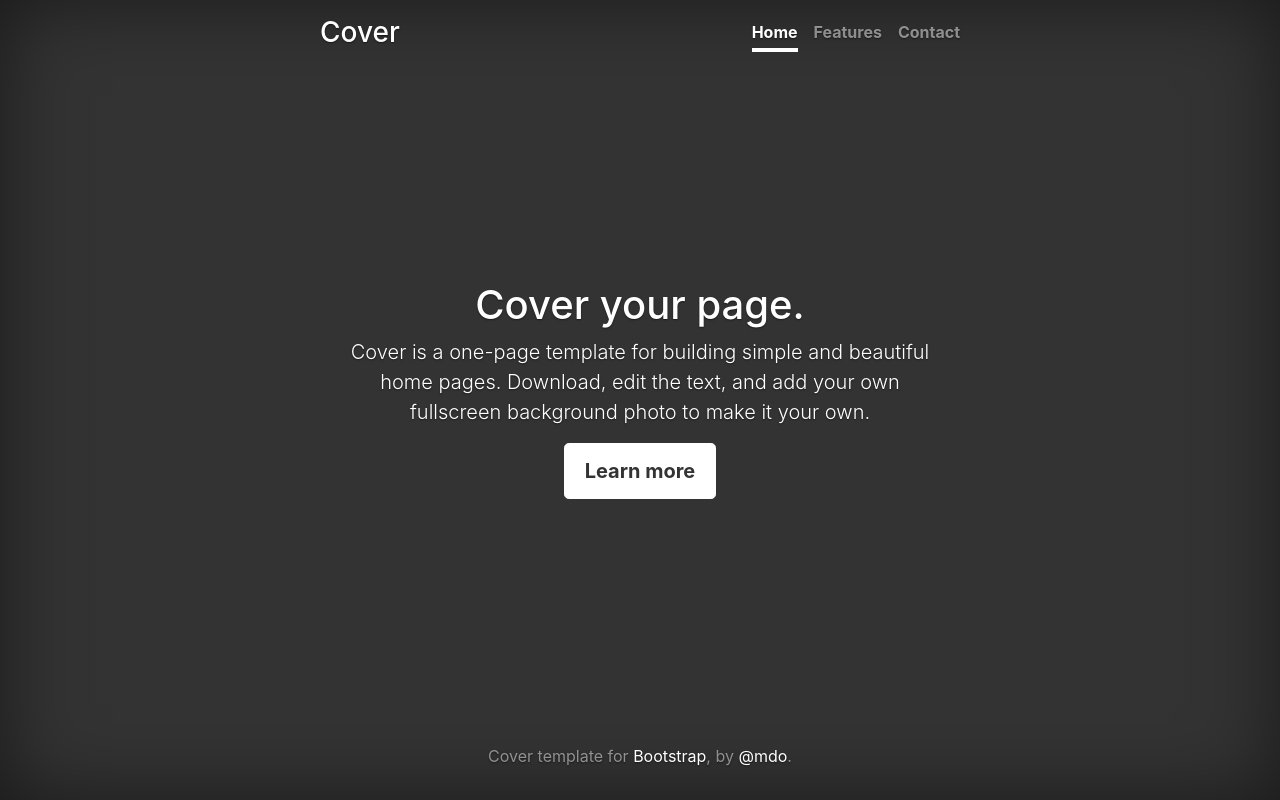
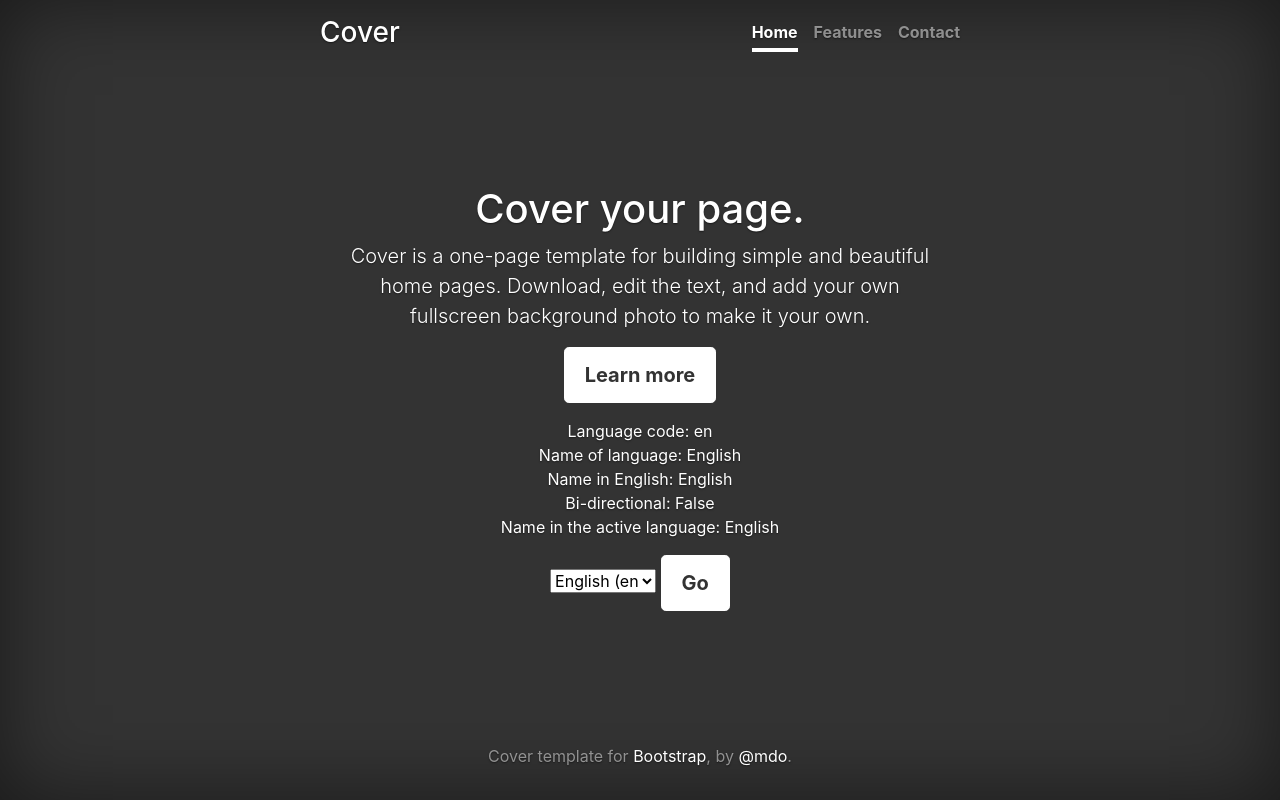
Before and after one commit to yasinaliyari/Payment-Gateway, a Django app: page / in a window 1280 px wide. Run offline with Django 5.2, Linux system fonts and the light colour scheme; parts of the project's set-up code (start-up, migrations or seed data) failed here and were passed over; some libraries are stand-ins or nearby versions.

Commit message:
add choice language to cover.html

```diff
--- a/templates/cover/index.html
+++ b/templates/cover/index.html
@@ -1,4 +1,5 @@
 {% load static %}
+{% load i18n %}
 <!doctype html>
 <html lang="en">
   <head>
@@ -23,19 +24,47 @@
         <div class="inner">
           <h3 class="masthead-brand">Cover</h3>
           <nav class="nav nav-masthead justify-content-center">
-            <a class="nav-link active" href="#">Home</a>
-            <a class="nav-link" href="#">Features</a>
-            <a class="nav-link" href="#">Contact</a>
+            <a class="nav-link active" href="#">{% translate 'Home' %}</a>
+            <a class="nav-link" href="#">{% translate 'Features' %}</a>
+            <a class="nav-link" href="#">{% translate 'Contact' %}</a>
           </nav>
         </div>
       </header>
 
       <main role="main" class="inner cover">
-        <h1 class="cover-heading">Cover your page.</h1>
-        <p class="lead">Cover is a one-page template for building simple and beautiful home pages. Download, edit the text, and add your own fullscreen background photo to make it your own.</p>
+        <h1 class="cover-heading">{% translate 'Cover your page.' %}</h1>
+        <p class="lead">{% blocktrans %}Cover is a one-page template for building simple and beautiful home pages. Download, edit the text, and add your own fullscreen background photo to make it your own.{% endblocktrans %}</p>
         <p class="lead">
-          <a href="#" class="btn btn-lg btn-secondary">Learn more</a>
+          <a href="#" class="btn btn-lg btn-secondary">{% translate 'Learn more' %}</a>
         </p>
+
+        {% get_current_language as LANGUAGE_CODE %}
+{#        {% get_current_language_bidi as LANGUAGE_BIDI %}#}
+        {% get_language_info for LANGUAGE_CODE as lang %}
+
+        <p>
+            Language code: {{ lang.code }}<br>
+            Name of language: {{ lang.name_local }}<br>
+            Name in English: {{ lang.name }}<br>
+            Bi-directional: {{ lang.bidi }}<br>
+            Name in the active language: {{ lang.name_translated }}
+        </p>
+
+        <form action="{% url 'set_language' %}" method='post'>
+            {% csrf_token %}
+            <input name="next" type="hidden" value="{{ redirect_to }}">
+            <select name="language">
+                {% get_available_languages as LANGUAGES %}
+                {% get_language_info_list for LANGUAGES as languages %}
+                {% for language in languages %}
+                    <option value="{{ language.code }}"{% if language.code == LANGUAGE_CODE %} selected{% endif %}>
+                        {{ language.name_local }} ({{ language.code }}
+                    </option>
+                {% endfor %}
+            </select>
+            <input type="submit" class="btn btn-lg btn-secondary" value="{% translate 'Go' %}">
+        </form>
+
       </main>
 
       <footer class="mastfoot mt-auto">
```
